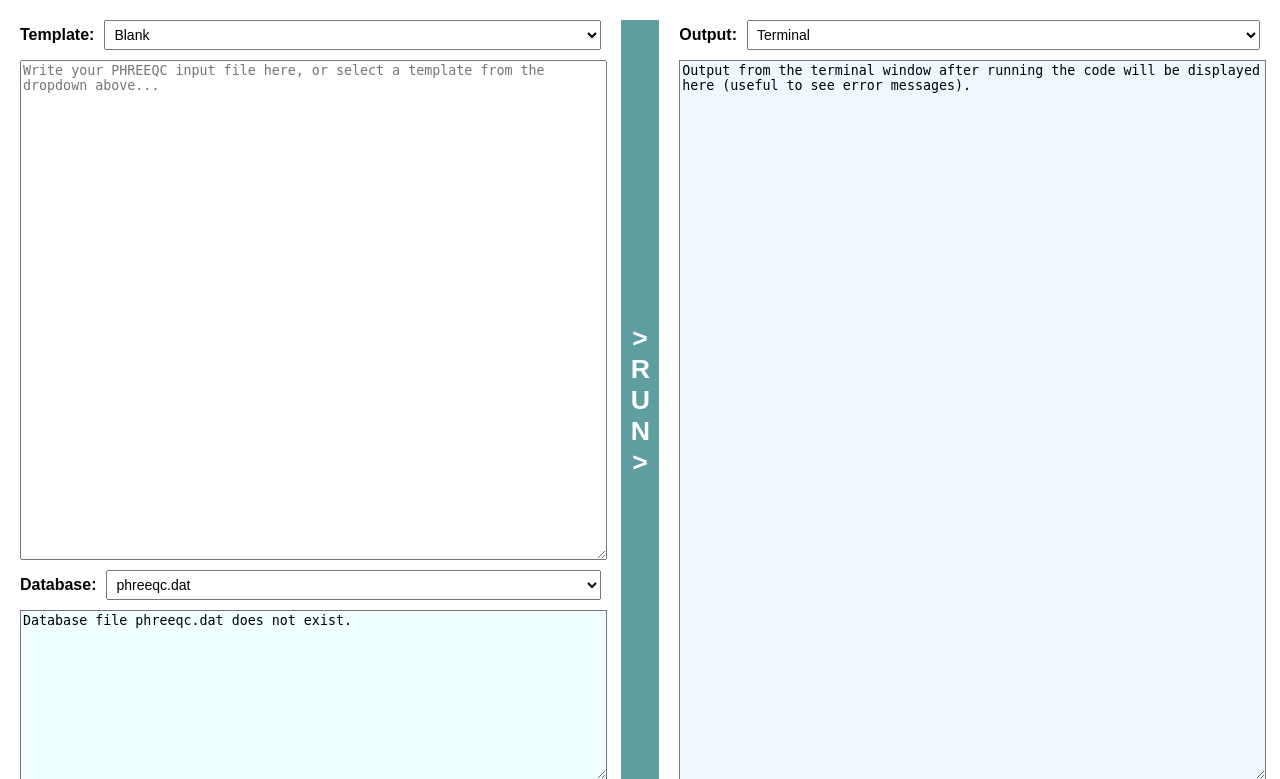
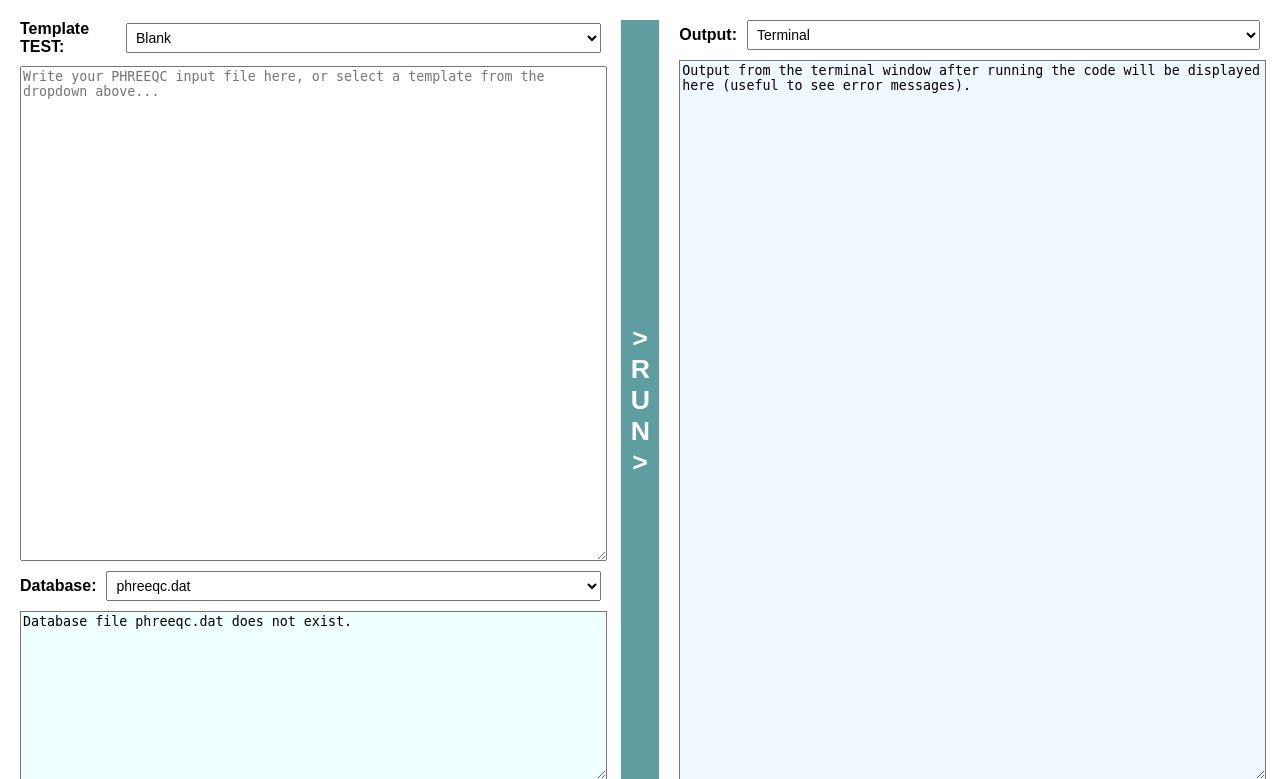
Before and after one commit to calcicodes/webphreeqc, a Flask app: page / in a window 1280 px wide. Shown: the top 779 px of the page. Run offline with Flask 3, Linux system fonts and the light colour scheme; parts of the project's set-up code (start-up, migrations or seed data) failed here and were passed over.

Commit message:
test push change

```diff
--- a/webphreeqc/src/templates/index.html
+++ b/webphreeqc/src/templates/index.html
@@ -10,7 +10,7 @@
     <div class="container">
         <div class="input-area">
             <div class="selector-line">
-                <label>Template:</label>
+                <label>Template TEST:</label>
                 <select id="inputSelector" class="input-selector">
                     {% for key, value in input_options.items() %}
                         <option value="{{ value }}">{{ key }}</option>
```
